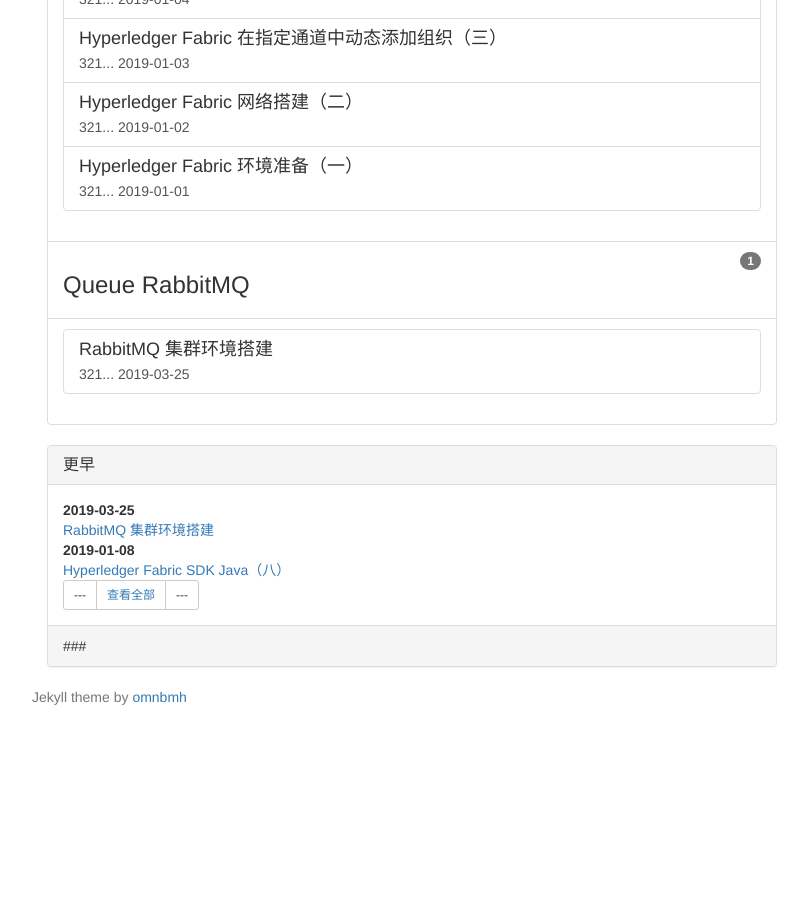
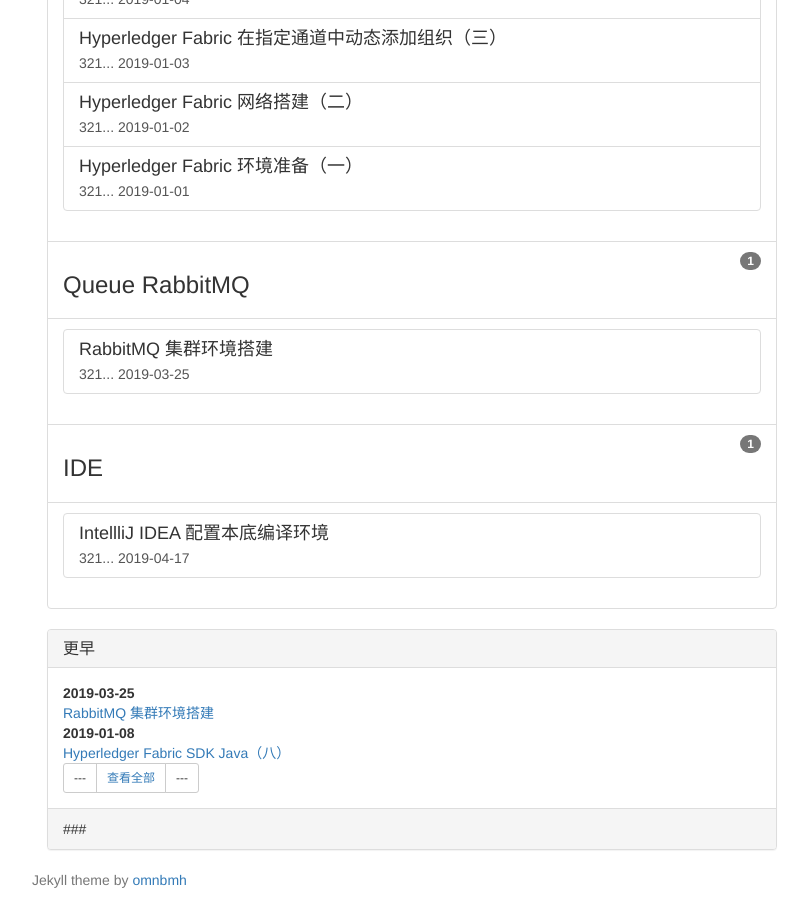
Before and after one commit to omnbmh/omnbmh.github.io, a Jekyll site: the page built from index.html, in a window 1280 px wide and 900 px high, scrolled down 2528 px. Shown: the whole window, without its empty margins (38-846 px from the left). Built offline with Jekyll 4.4.1, drawn with Linux system fonts in a browser that asks for light colours; before the commit the page ends 3245 px from its top, so only the background shows below that.

Commit message:
2019-10-09

```diff
--- a/_posts/2019-04-17-IntelliJ-IDEA-Configure-Local-Compile-Environment.md
+++ b/_posts/2019-04-17-IntelliJ-IDEA-Configure-Local-Compile-Environment.md
@@ -3,7 +3,7 @@
 title: IntellliJ IDEA 配置本底编译环境
 date: 2019-04-17 15:55:18
 tags: [linux]
-categories:
+categories: [IDE]
 baseline:
 ---
 
```
Also changed, not shown: other parts of _posts/2019-04-17-IntelliJ-IDEA-Configure-Local-Compile-Environment.md (+2 -1 lines).
